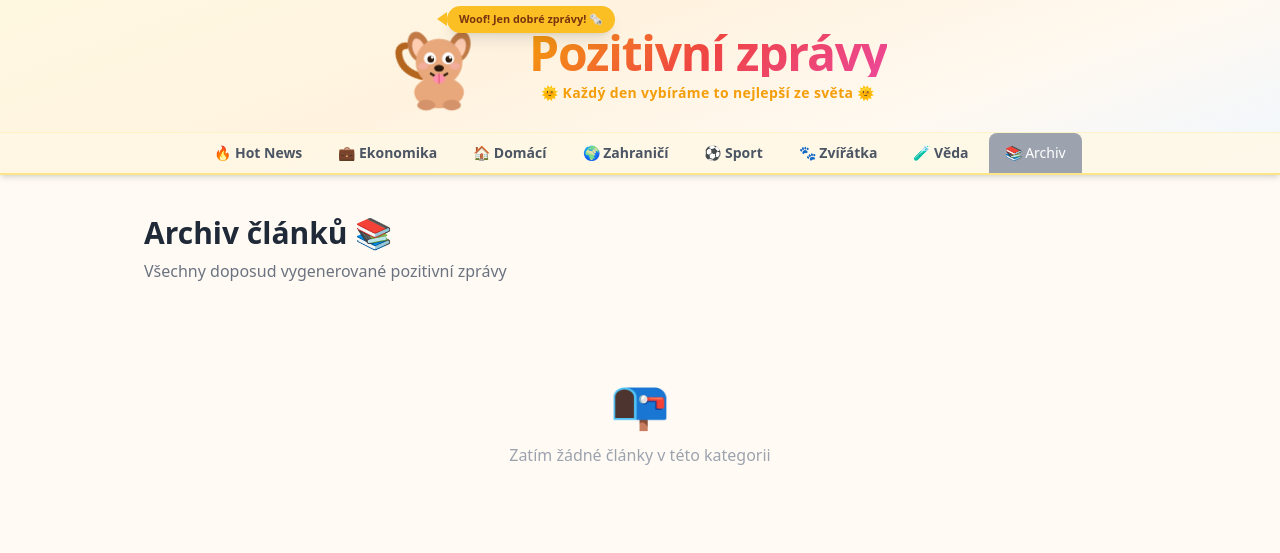
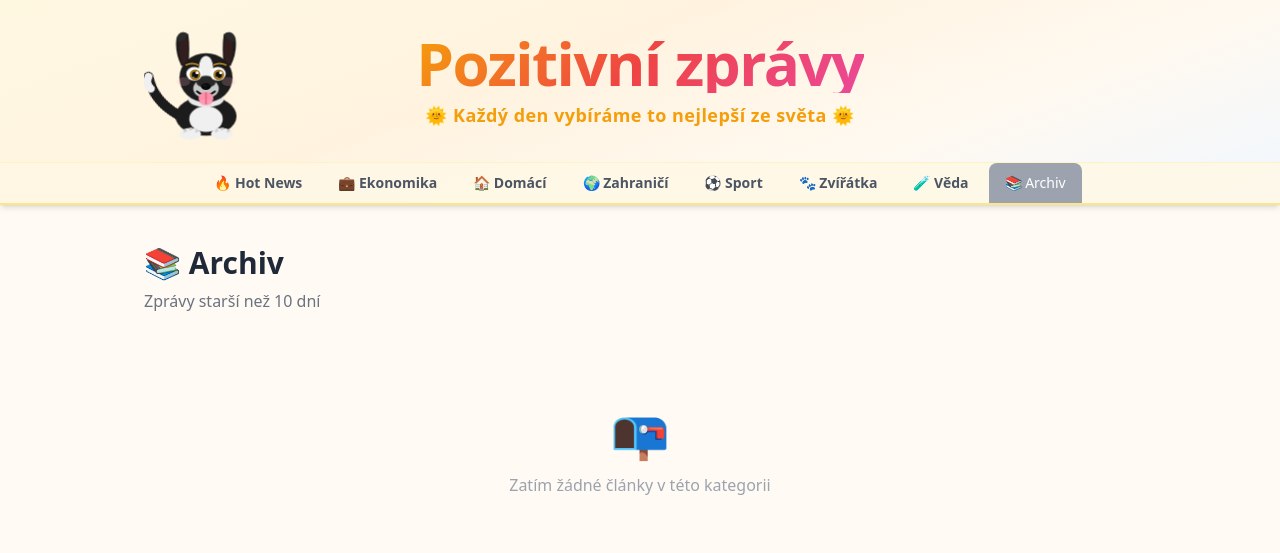
Before and after one commit to petrvana558/Positive_news, a FastAPI app: page /archiv in a window 1280 px wide. Shown: the top 553 px of the page. Run offline with FastAPI, Linux system fonts and the light colour scheme; data that the repository does not hold is empty; parts of the project's set-up code (start-up, migrations or seed data) failed here and were passed over; some libraries are stand-ins or nearby versions.

Commit message:
feat: sitemap, robots.txt, favicon + news flow + BC dog redesign
- /sitemap.xml: dynamicky generovany sitemap vsech clanku (loc, lastmod, changefreq, priority dle statusu)
- /robots.txt: staticka odpoved s odkazem na sitemap, blokuje /admin/ a /api/
- static/favicon.svg: SVG favicon s tvari Border Kolie (usí, jantarove oci, lyska)
- database.py: sloupec status (hotnews/category/archive) s DB migraci
- scheduler.py: automaticke povysovani hotnews→category→archive pri kazdem scrapu
- main.py: homepage filtruje hotnews, kategorie filtrují category, archiv filtruje archive
- base.html: BC pes s vztycenym ocaskem, animovane blikani, bark bublina pri hover

Co-Authored-By: Claude Sonnet 4.6 <noreply@anthropic.com>

```diff
--- a/main.py
+++ b/main.py
@@ -1,11 +1,11 @@
 import logging
 import os
 from contextlib import asynccontextmanager
-from datetime import datetime, timedelta
+from datetime import datetime, timedelta, timezone
 
 from dotenv import load_dotenv
 from fastapi import FastAPI, Depends, Form, Request, HTTPException, Query
-from fastapi.responses import HTMLResponse, JSONResponse, RedirectResponse
+from fastapi.responses import HTMLResponse, JSONResponse, RedirectResponse, Response
 from fastapi.staticfiles import StaticFiles
 from fastapi.templating import Jinja2Templates
 from sqlalchemy import func
@@ -24,7 +24,7 @@ from scheduler import (
     get_max_articles, set_max_articles,
 )
 
-ARCHIVE_DAYS = 14
+ARCHIVE_AFTER_DAYS = 10  # Po tolika dnech přejdou zprávy z kategorií do archivu
 
 
 def _get_client_ip(request: Request) -> str:
@@ -62,10 +62,10 @@ def homepage(request: Request, db: Session = Depends(get_db)):
     db.add(SiteVisit(path="/", ip_address=_get_client_ip(request)))
     db.commit()
 
-    cutoff = datetime.utcnow() - timedelta(days=ARCHIVE_DAYS)
+    # Homepage = Hot News: pouze nejnovější scrape (status="hotnews")
     articles = (
         db.query(Article)
-        .filter(Article.is_published == True, Article.created_at >= cutoff)
+        .filter(Article.is_published == True, Article.status == "hotnews")
         .order_by(Article.positivity_score.desc())
         .limit(24)
         .all()
@@ -144,14 +144,95 @@ def rate_article(
 
 @app.get("/archiv", response_class=HTMLResponse)
 def archive(request: Request, db: Session = Depends(get_db)):
+    # Archiv = zprávy starší než ARCHIVE_AFTER_DAYS dní (status="archive")
     articles = (
         db.query(Article)
+        .filter(Article.is_published == True, Article.status == "archive")
         .order_by(Article.created_at.desc())
-        .limit(50)
+        .limit(200)
         .all()
     )
-    return templates.TemplateResponse("archive.html", {"request": request, "articles": articles})
+    return templates.TemplateResponse("archive.html", {
+        "request": request,
+        "articles": articles,
+        "page_title": "📚 Archiv",
+        "page_subtitle": f"Zprávy starší než {ARCHIVE_AFTER_DAYS} dní",
+    })
 
+
+# ─── SEO: robots.txt + sitemap.xml ────────────────────────────────────────────
+
+CATEGORIES = ["ekonomika", "domaci", "zahranici", "sport", "zviratka", "veda"]
+
+
+@app.get("/robots.txt")
+def robots_txt(request: Request):
+    base = str(request.base_url).rstrip("/")
+    content = (
+        "User-agent: *\n"
+        "Allow: /\n"
+        "Disallow: /admin/\n"
+        "Disallow: /api/\n"
+        f"Sitemap: {base}/sitemap.xml\n"
+    )
+    return Response(content=content, media_type="text/plain")
+
+
+@app.get("/sitemap.xml")
+def sitemap_xml(request: Request, db: Session = Depends(get_db)):
+    base = str(request.base_url).rstrip("/")
+    today = datetime.now(timezone.utc).strftime("%Y-%m-%d")
+
+    urls = []
+
+    # Statické stránky
+    urls.append({"loc": f"{base}/",         "lastmod": today, "changefreq": "daily",  "priority": "1.0"})
+    urls.append({"loc": f"{base}/archiv",   "lastmod": today, "changefreq": "weekly", "priority": "0.5"})
+    for cat in CATEGORIES:
+        urls.append({"loc": f"{base}/kategorie/{cat}", "lastmod": today, "changefreq": "daily", "priority": "0.7"})
+
+    # Všechny publikované články
+    articles = (
+        db.query(Article)
+        .filter(Article.is_published == True)
+        .order_by(Article.published_at.desc())
+        .all()
+    )
+    for art in articles:
+        lastmod = art.published_at.strftime("%Y-%m-%d") if art.published_at else today
+        if art.status == "hotnews":
+            priority, changefreq = "0.9", "daily"
+        elif art.status == "category":
+            priority, changefreq = "0.8", "weekly"
+        else:
+            priority, changefreq = "0.5", "monthly"
+        urls.append({
+            "loc": f"{base}/clanek/{art.id}",
+            "lastmod": lastmod,
+            "changefreq": changefreq,
+            "priority": priority,
+        })
+
+    url_blocks = "\n".join(
+        f"  <url>\n"
+        f"    <loc>{u['loc']}</loc>\n"
+        f"    <lastmod>{u['lastmod']}</lastmod>\n"
+        f"    <changefreq>{u['changefreq']}</changefreq>\n"
+        f"    <priority>{u['priority']}</priority>\n"
+        f"  </url>"
+        for u in urls
+    )
+
+    xml = (
+        '<?xml version="1.0" encoding="UTF-8"?>\n'
+        '<urlset xmlns="http://www.sitemaps.org/schemas/sitemap/0.9">\n'
+        f"{url_blocks}\n"
+        "</urlset>"
+    )
+    return Response(content=xml, media_type="application/xml")
+
+
+# ───────────────────────────────────────────────────────────────────────────────
 
 CATEGORY_NAMES = {
     "ekonomika": "Ekonomika",
@@ -182,10 +263,10 @@ def category_page(category: str, request: Request, db: Session = Depends(get_db)
     db.add(SiteVisit(path=f"/kategorie/{category}", ip_address=_get_client_ip(request)))
     db.commit()
 
-    cutoff = datetime.utcnow() - timedelta(days=ARCHIVE_DAYS)
+    # Kategorie = zprávy po prvním přesunu z hotnews (status="category")
     articles = (
         db.query(Article)
-        .filter(Article.is_published == True, Article.category == category, Article.created_at >= cutoff)
+        .filter(Article.is_published == True, Article.category == category, Article.status == "category")
         .order_by(Article.created_at.desc())
         .limit(50)
         .all()
@@ -195,7 +276,7 @@ def category_page(category: str, request: Request, db: Session = Depends(get_db)
         "request": request,
         "articles": articles,
         "page_title": f"{icon} {CATEGORY_NAMES[category]}",
-        "page_subtitle": f"Pozitivní zprávy v kategorii {CATEGORY_NAMES[category]} – posledních {ARCHIVE_DAYS} dní",
+        "page_subtitle": f"Pozitivní zprávy v kategorii {CATEGORY_NAMES[category]} – posledních {ARCHIVE_AFTER_DAYS} dní",
     })
 
 
--- a/templates/base.html
+++ b/templates/base.html
@@ -4,6 +4,8 @@
   <meta charset="UTF-8" />
   <meta name="viewport" content="width=device-width, initial-scale=1.0" />
   <title>{% block title %}Pozitivní zprávy{% endblock %}</title>
+  <link rel="icon" type="image/svg+xml" href="/static/favicon.svg">
+  <link rel="apple-touch-icon" href="/static/favicon.svg">
   <script src="https://cdn.tailwindcss.com"></script>
   <link rel="stylesheet" href="/static/style.css" />
   <style>
@@ -39,14 +41,38 @@
       0%   { opacity:1; transform: scale(1) rotate(2deg); }
       100% { opacity:0; transform: scale(0.6) translateY(-8px) rotate(-5deg); }
     }
-    .tail-wag    { transform-origin: 18px 60px; animation: wag 0.55s ease-in-out infinite; }
-    .tail-wag-fast { transform-origin: 18px 60px; animation: wag-fast 0.2s ease-in-out infinite; }
+    .tail-wag    { transform-origin: 33px 100px; animation: wag 0.55s ease-in-out infinite; }
+    .tail-wag-fast { transform-origin: 33px 100px; animation: wag-fast 0.2s ease-in-out infinite; }
     .eye-blink   { transform-origin: center center; animation: blink 3.5s ease-in-out infinite; }
     .dog-float   { animation: float 3s ease-in-out infinite; }
     .speech-pop  { animation: bubble-in 0.5s cubic-bezier(0.34,1.56,0.64,1) both; }
     #bark-bubble { transform-origin: 10% 90%; pointer-events:none; }
     #bark-bubble.show { animation: bark-pop 0.45s cubic-bezier(0.34,1.56,0.64,1) forwards; }
     #bark-bubble.hide { animation: bark-out 0.35s ease-in forwards; }
+
+    /* ── Chodicí perokresba ── */
+    @keyframes dog-stroll {
+      0%   { left: -110px;             transform: scaleX(1);  }
+      49%  { left: calc(100% + 10px); transform: scaleX(1);  }
+      51%  { left: calc(100% + 10px); transform: scaleX(-1); }
+      100% { left: -110px;             transform: scaleX(-1); }
+    }
+    @keyframes wlega {
+      0%, 100% { transform: rotate(22deg); }
+      50%      { transform: rotate(-16deg); }
+    }
+    @keyframes wlegb {
+      0%, 100% { transform: rotate(-16deg); }
+      50%      { transform: rotate(22deg); }
+    }
+    @keyframes wtail {
+      0%, 100% { transform: rotate(-14deg); }
+      50%      { transform: rotate(18deg); }
+    }
+    .wd-pos { position:absolute; bottom:14px; animation: dog-stroll 20s linear infinite; }
+    .walk-leg-a { transform-box:fill-box; transform-origin:top center; animation: wlega 0.45s ease-in-out infinite; }
+    .walk-leg-b { transform-box:fill-box; transform-origin:top center; animation: wlegb 0.45s ease-in-out infinite; }
+    .walk-tail  { transform-box:fill-box; transform-origin:100% 100%;  animation: wtail 0.5s  ease-in-out infinite; }
   </style>
 </head>
 <body class="bg-[#FFFBF4] text-gray-800 min-h-screen flex flex-col">
@@ -56,26 +82,14 @@
           style="background: linear-gradient(160deg, #FFF8E1 0%, #FFF3E0 40%, #FFF9F0 70%, #F0F7FF 100%);">
 
     <div class="max-w-5xl mx-auto px-4 pt-4 pb-1">
-      <div class="flex items-center justify-center gap-4 sm:gap-10">
+      <div class="relative flex items-center justify-center" style="min-height:130px;">
 
-        <!-- ── Psí maskot (schovaný na mobilech) ── -->
-        <div id="dog-wrap" class="relative hidden sm:block flex-shrink-0" style="width:96px; height:100px; cursor:pointer;">
-
-          <!-- Bublina se štekem -->
-          <div class="speech-pop absolute z-10 whitespace-nowrap"
-               style="top:-10px; left:54px;">
-            <div class="relative bg-amber-400 text-amber-900 font-bold px-3 py-1.5 rounded-2xl shadow-lg text-xs leading-snug"
-                 style="font-size:0.68rem;">
-              Woof! Jen dobré zprávy!&nbsp;🗞️
-              <!-- šipka doleva -->
-              <span class="absolute top-1/2 -translate-y-1/2 -left-2.5"
-                    style="width:0;height:0;border-top:7px solid transparent;border-bottom:7px solid transparent;border-right:10px solid #FBBF24;"></span>
-            </div>
-          </div>
+        <!-- ── Psí maskot ── -->
+        <div id="dog-wrap" class="absolute left-0 hidden sm:block flex-shrink-0" style="width:124px; height:130px; cursor:pointer;">
 
           <!-- Barková bublina (vyskočí z pusy při hover) -->
           <div id="bark-bubble"
-               style="position:absolute; bottom:28px; right:-92px; opacity:0; z-index:20; white-space:nowrap;">
+               style="position:absolute; bottom:32px; right:-96px; opacity:0; z-index:20; white-space:nowrap;">
             <div style="background:#FBBF24; border:3px solid #D97706; border-radius:10px;
                         padding:5px 10px; font-weight:900; color:#78350F; font-size:0.8rem;
                         transform:rotate(2deg); box-shadow:3px 3px 0 #D97706; position:relative;">
@@ -90,85 +104,121 @@
             </div>
           </div>
 
-          <!-- SVG Psík -->
-          <svg class="dog-float" width="92" height="98" viewBox="0 0 120 130"
+          <!-- SVG Border Kolie -->
+          <svg class="dog-float" width="120" height="128" viewBox="0 0 120 130"
                fill="none" xmlns="http://www.w3.org/2000/svg">
 
-            <!-- Ocásek (mává, při štěkání rychleji) -->
+            <!-- Ocásek (vztyčený nahoru – veselý pes) -->
             <g id="dog-tail" class="tail-wag">
-              <path d="M 26 88 Q 6 72 10 52 Q 13 38 24 42"
-                    stroke="#B5661E" stroke-width="9" fill="none" stroke-linecap="round"/>
+              <!-- Tmavý ocásek – od těla vzhůru -->
+              <path d="M 33 102 Q 16 78 22 54"
+                    stroke="#1C1C1C" stroke-width="10" fill="none" stroke-linecap="round"/>
+              <!-- Bílá špička ocásku (jen konec) -->
+              <path d="M 19 66 Q 16 59 22 54"
+                    stroke="#F0F0F0" stroke-width="8" fill="none" stroke-linecap="round"/>
             </g>
 
-            <!-- Tělo -->
-            <ellipse cx="60" cy="103" rx="33" ry="21" fill="#E8A87C"/>
+            <!-- Tělo (černé) -->
+            <ellipse cx="62" cy="103" rx="31" ry="20" fill="#1C1C1C"/>
+            <!-- Bílý hrudník -->
+            <ellipse cx="62" cy="106" rx="17" ry="13" fill="#F0F0F0"/>
 
-            <!-- Tlapky -->
-            <ellipse cx="43" cy="120" rx="12" ry="7" fill="#D4936A"/>
-            <ellipse cx="77" cy="120" rx="12" ry="7" fill="#D4936A"/>
+            <!-- Tlapky (bílé) -->
+            <ellipse cx="46" cy="121" rx="11" ry="6" fill="#F0F0F0"/>
+            <ellipse cx="78" cy="121" rx="11" ry="6" fill="#F0F0F0"/>
+            <!-- Prstíky -->
+            <path d="M 40 119 Q 40 116 42 118" stroke="#C8C8C8" stroke-width="1.5" fill="none" stroke-linecap="round"/>
+            <path d="M 46 117 Q 46 114 48 116" stroke="#C8C8C8" stroke-width="1.5" fill="none" stroke-linecap="round"/>
+            <path d="M 52 119 Q 52 116 54 118" stroke="#C8C8C8" stroke-width="1.5" fill="none" stroke-linecap="round"/>
+            <path d="M 72 119 Q 72 116 74 118" stroke="#C8C8C8" stroke-width="1.5" fill="none" stroke-linecap="round"/>
+            <path d="M 78 117 Q 78 114 80 116" stroke="#C8C8C8" stroke-width="1.5" fill="none" stroke-linecap="round"/>
+            <path d="M 84 119 Q 84 116 86 118" stroke="#C8C8C8" stroke-width="1.5" fill="none" stroke-linecap="round"/>
 
-            <!-- Levé ucho (visící) -->
-            <ellipse cx="33" cy="43" rx="14" ry="21"
-                     fill="#C17A45" transform="rotate(-18, 33, 43)"/>
-            <ellipse cx="33" cy="45" rx="8" ry="14"
-                     fill="#FFCDB2" transform="rotate(-18, 33, 45)"/>
+            <!-- Bílý límec/přechod hrudník–hlava -->
+            <ellipse cx="62" cy="86" rx="18" ry="8" fill="#E8E8E8"/>
 
-            <!-- Pravé ucho (visící) -->
-            <ellipse cx="87" cy="43" rx="14" ry="21"
-                     fill="#C17A45" transform="rotate(18, 87, 43)"/>
-            <ellipse cx="87" cy="45" rx="8" ry="14"
-                     fill="#FFCDB2" transform="rotate(18, 87, 45)"/>
+            <!-- Levé ucho (semi-erect – typická BC) -->
+            <path d="M 37 52 Q 30 38 32 24 Q 36 14 44 20 Q 46 33 44 52 Z" fill="#1C1C1C"/>
+            <!-- Vnitřek levého ucha (tmavě růžový nádech) -->
+            <path d="M 38 50 Q 33 38 35 27 Q 38 20 43 24 Q 44 34 43 50 Z" fill="#4A2020" opacity="0.5"/>
+            <!-- Přeložená špička levého ucha -->
+            <path d="M 32 24 Q 36 14 44 20 Q 40 27 34 28 Z" fill="#2A2A2A"/>
 
-            <!-- Hlava -->
-            <circle cx="60" cy="63" r="31" fill="#E8A87C"/>
+            <!-- Pravé ucho (semi-erect) -->
+            <path d="M 87 52 Q 94 38 92 24 Q 88 14 80 20 Q 78 33 80 52 Z" fill="#1C1C1C"/>
+            <!-- Vnitřek pravého ucha -->
+            <path d="M 86 50 Q 91 38 89 27 Q 86 20 81 24 Q 80 34 81 50 Z" fill="#4A2020" opacity="0.5"/>
+            <!-- Přeložená špička pravého ucha -->
+            <path d="M 92 24 Q 88 14 80 20 Q 84 27 90 28 Z" fill="#2A2A2A"/>
 
-            <!-- Bělmo levé oko -->
-            <circle cx="48" cy="58" r="8" fill="white"/>
-            <!-- Bělmo pravé oko -->
-            <circle cx="72" cy="58" r="8" fill="white"/>
+            <!-- Hlava (černá) -->
+            <ellipse cx="62" cy="64" rx="27" ry="25" fill="#1C1C1C"/>
+
+            <!-- Bílá lyska (čelo → čumák) -->
+            <ellipse cx="62" cy="55" rx="7.5" ry="13" fill="#F0F0F0"/>
+
+            <!-- Šedý čumák -->
+            <ellipse cx="62" cy="75" rx="13" ry="10" fill="#C8C8C8"/>
+            <!-- Přechod čumák–hlava -->
+            <ellipse cx="62" cy="68" rx="10" ry="6" fill="#282828"/>
+
+            <!-- Bělmo levého oka -->
+            <ellipse cx="50" cy="60" rx="8" ry="7" fill="white"/>
+            <!-- Bělmo pravého oka -->
+            <ellipse cx="74" cy="60" rx="8" ry="7" fill="white"/>
 
             <!-- Zornice (blikají) -->
             <g class="eye-blink">
-              <circle cx="49" cy="59" r="4.5" fill="#2D1B0E"/>
-              <circle cx="73" cy="59" r="4.5" fill="#2D1B0E"/>
+              <!-- Duhovka – jantarová (typická BC) -->
+              <circle cx="51" cy="61" r="5.5" fill="#A07820"/>
+              <circle cx="75" cy="61" r="5.5" fill="#A07820"/>
+              <!-- Zornice -->
+              <circle cx="51" cy="61" r="3.2" fill="#0D0D0D"/>
+              <circle cx="75" cy="61" r="3.2" fill="#0D0D0D"/>
             </g>
 
             <!-- Třpyt v oku -->
-            <circle cx="51" cy="56.5" r="1.8" fill="white"/>
-            <circle cx="75" cy="56.5" r="1.8" fill="white"/>
+            <circle cx="53" cy="59" r="1.6" fill="white"/>
+            <circle cx="77" cy="59" r="1.6" fill="white"/>
+            <circle cx="49.5" cy="63.5" r="0.8" fill="white" opacity="0.6"/>
+            <circle cx="73.5" cy="63.5" r="0.8" fill="white" opacity="0.6"/>
 
-            <!-- Nos -->
-            <ellipse cx="60" cy="71" rx="6.5" ry="4.5" fill="#2D1B0E"/>
+            <!-- Obočí (jantarová/hnědá – výrazný výraz BC) -->
+            <path d="M 42 51 Q 48 48 54 51" stroke="#A07820" stroke-width="2" fill="none" stroke-linecap="round"/>
+            <path d="M 70 51 Q 76 48 82 51" stroke="#A07820" stroke-width="2" fill="none" stroke-linecap="round"/>
 
+            <!-- Nos (malý, černý) -->
+            <ellipse cx="62" cy="73" rx="5" ry="3.5" fill="#0D0D0D"/>
+            <ellipse cx="60.5" cy="72" rx="1.5" ry="1" fill="#2A2A2A" opacity="0.5"/>
             <!-- Nosní dírky -->
-            <ellipse cx="57.5" cy="72.5" rx="1.2" ry="1" fill="#1a0f08"/>
-            <ellipse cx="62.5" cy="72.5" rx="1.2" ry="1" fill="#1a0f08"/>
+            <ellipse cx="59.5" cy="74" rx="1" ry="0.8" fill="#050505"/>
+            <ellipse cx="64.5" cy="74" rx="1" ry="0.8" fill="#050505"/>
 
             <!-- Úsměv -->
-            <path d="M 49 78 Q 60 87 71 78"
-                  stroke="#2D1B0E" stroke-width="2.8" fill="none" stroke-linecap="round"/>
+            <path d="M 53 78 Q 62 86 71 78"
+                  stroke="#1A1A1A" stroke-width="2.2" fill="none" stroke-linecap="round"/>
 
             <!-- Jazyk -->
-            <ellipse cx="60" cy="85" rx="8" ry="6.5" fill="#FF8FAB"/>
-            <line x1="60" y1="78" x2="60" y2="91.5"
-                  stroke="#E5607A" stroke-width="1.8"/>
+            <ellipse cx="62" cy="85" rx="7.5" ry="6.5" fill="#FF8FAB"/>
+            <ellipse cx="62" cy="89" rx="6.5" ry="3.5" fill="#FFA8C0" opacity="0.55"/>
+            <line x1="62" y1="79" x2="62" y2="91" stroke="#E5607A" stroke-width="1.5"/>
 
-            <!-- Červenání na tvářích -->
-            <ellipse cx="39" cy="68" rx="7" ry="4.5" fill="#FFB3C6" opacity="0.45"/>
-            <ellipse cx="81" cy="68" rx="7" ry="4.5" fill="#FFB3C6" opacity="0.45"/>
+            <!-- Jemné červenání na tvářích -->
+            <ellipse cx="39" cy="68" rx="7" ry="4.5" fill="#FFB3C6" opacity="0.2"/>
+            <ellipse cx="85" cy="68" rx="7" ry="4.5" fill="#FFB3C6" opacity="0.2"/>
           </svg>
         </div>
 
         <!-- ── Název webu ── -->
         <a href="/" class="inline-flex flex-col items-center gap-1 group">
           <div class="flex items-center gap-2">
-            <span class="text-4xl sm:text-5xl font-extrabold tracking-tight leading-none"
+            <span class="text-5xl sm:text-6xl font-extrabold tracking-tight leading-none"
                   style="background: linear-gradient(135deg,#F59E0B 0%,#EF4444 50%,#EC4899 100%);
                          -webkit-background-clip:text; -webkit-text-fill-color:transparent; background-clip:text;">
               Pozitivní zprávy
             </span>
           </div>
-          <p class="text-sm text-amber-500 font-semibold tracking-wide mt-0.5">
+          <p class="text-base sm:text-lg text-amber-500 font-semibold tracking-wide mt-1">
             🌞 Každý den vybíráme to nejlepší ze světa 🌞
           </p>
         </a>
```
Also changed, not shown: database.py (+7 -0 lines), scheduler.py (+24 -1 lines), static/favicon.svg (added).
